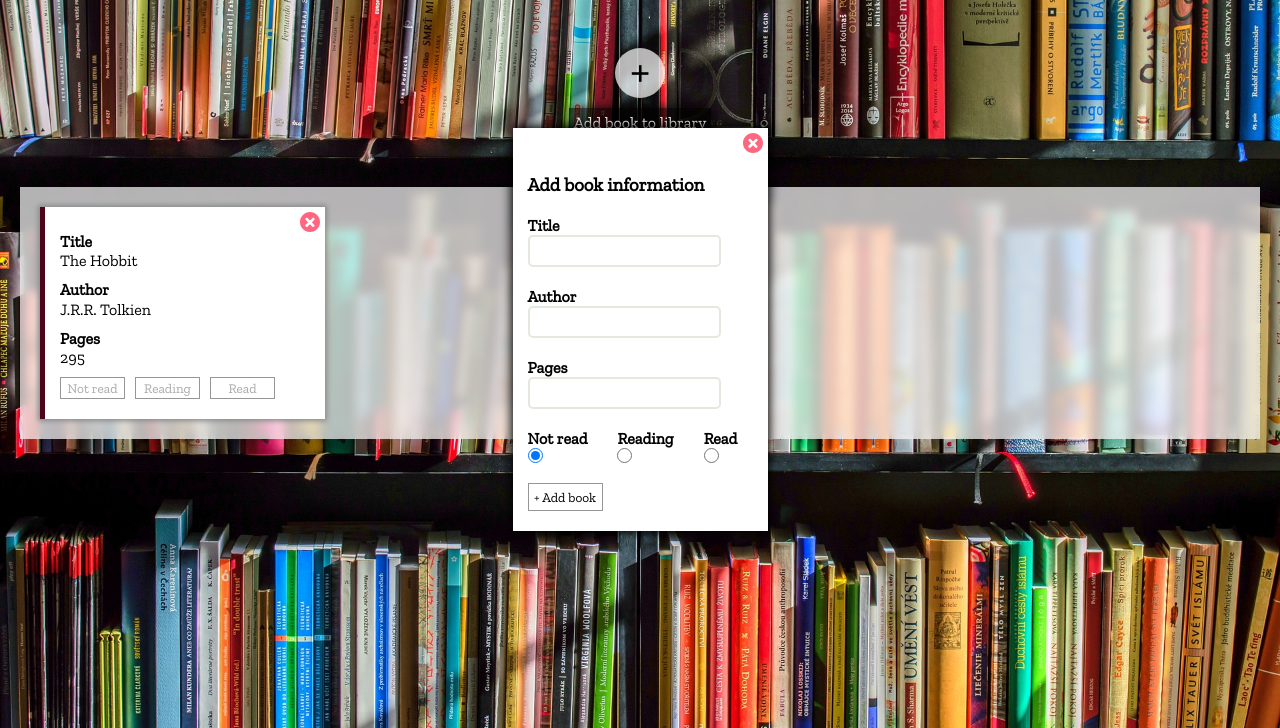
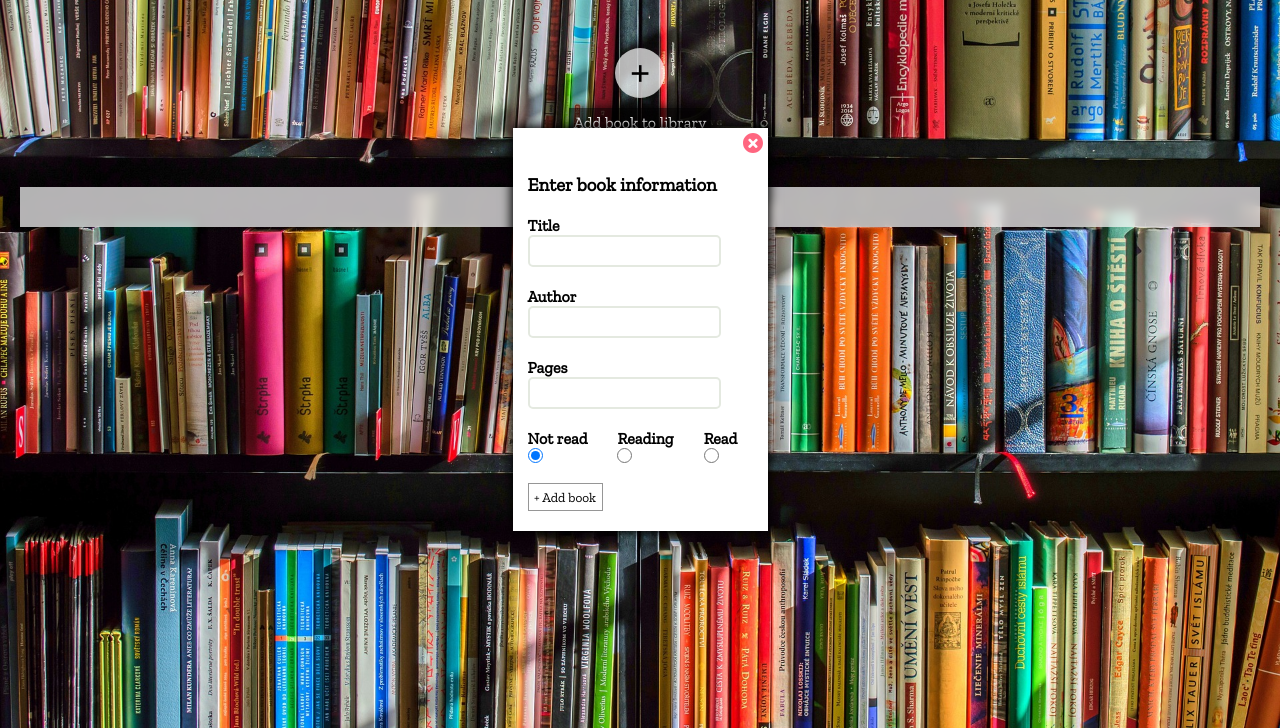
Before and after one commit to rasmushaislund/TOP-library, a website: page index.html in a window 1280 px wide. Shown: the part 72-800 px from the top of the page. Drawn offline with nearby package versions, Linux system fonts and the light colour scheme.

Commit message:
Remove card to make room for js-generated cards

```diff
--- a/index.html
+++ b/index.html
@@ -36,23 +36,24 @@
     <div class="modal" id="add-book-modal">
       <img
         class="card-close"
+        id="modal-close"
         src="./img/close.svg"
         alt="icon for closing book card"
       />
-      <h3 class="modal-header">Add book information</h3>
+      <h3 class="modal-header">Enter book information</h3>
       <form action="#" method="post">
         <ul>
           <li>
             <label for="book-title">Title</label
-            ><input id="book-title" type="text" />
+            ><input id="book-title" type="text" required />
           </li>
           <li>
             <label for="book-author">Author</label
-            ><input id="book-author" type="text" />
+            ><input id="book-author" type="text" required />
           </li>
           <li>
             <label for="book-pages">Pages</label
-            ><input id="book-pages" type="number" />
+            ><input id="book-pages" type="number" required />
           </li>
           <div class="book-status-container">
             <li>
@@ -84,26 +85,7 @@
       </form>
     </div>
     <main>
-      <div class="bookshelf">
-        <div class="card">
-          <img
-            class="card-close"
-            src="./img/close.svg"
-            alt="icon for closing"
-          />
-          <p class="card-header card-header1">Title</p>
-          <p class="card-text card-text1">The Hobbit</p>
-          <p class="card-header card-header2">Author</p>
-          <p class="card-text card-text2">J.R.R. Tolkien</p>
-          <p class="card-header card-header3">Pages</p>
-          <p class="card-text card-text3">295</p>
-          <div class="book-status">
-            <button class="book-status-btn" type="button">Not read</button>
-            <button class="book-status-btn" type="button">Reading</button>
-            <button class="book-status-btn" type="button">Read</button>
-          </div>
-        </div>
-      </div>
+      <div class="bookshelf"></div>
     </main>
   </body>
 </html>
```
